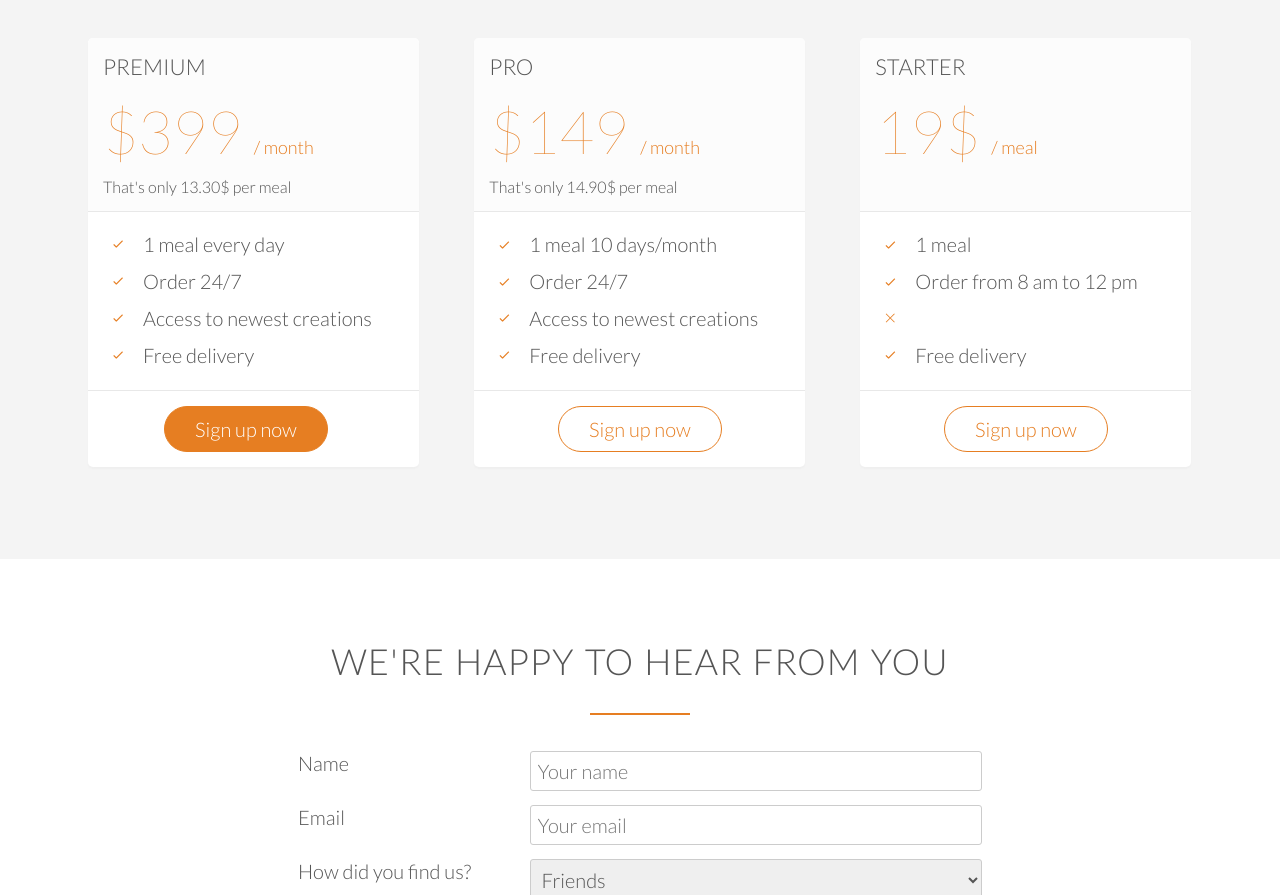
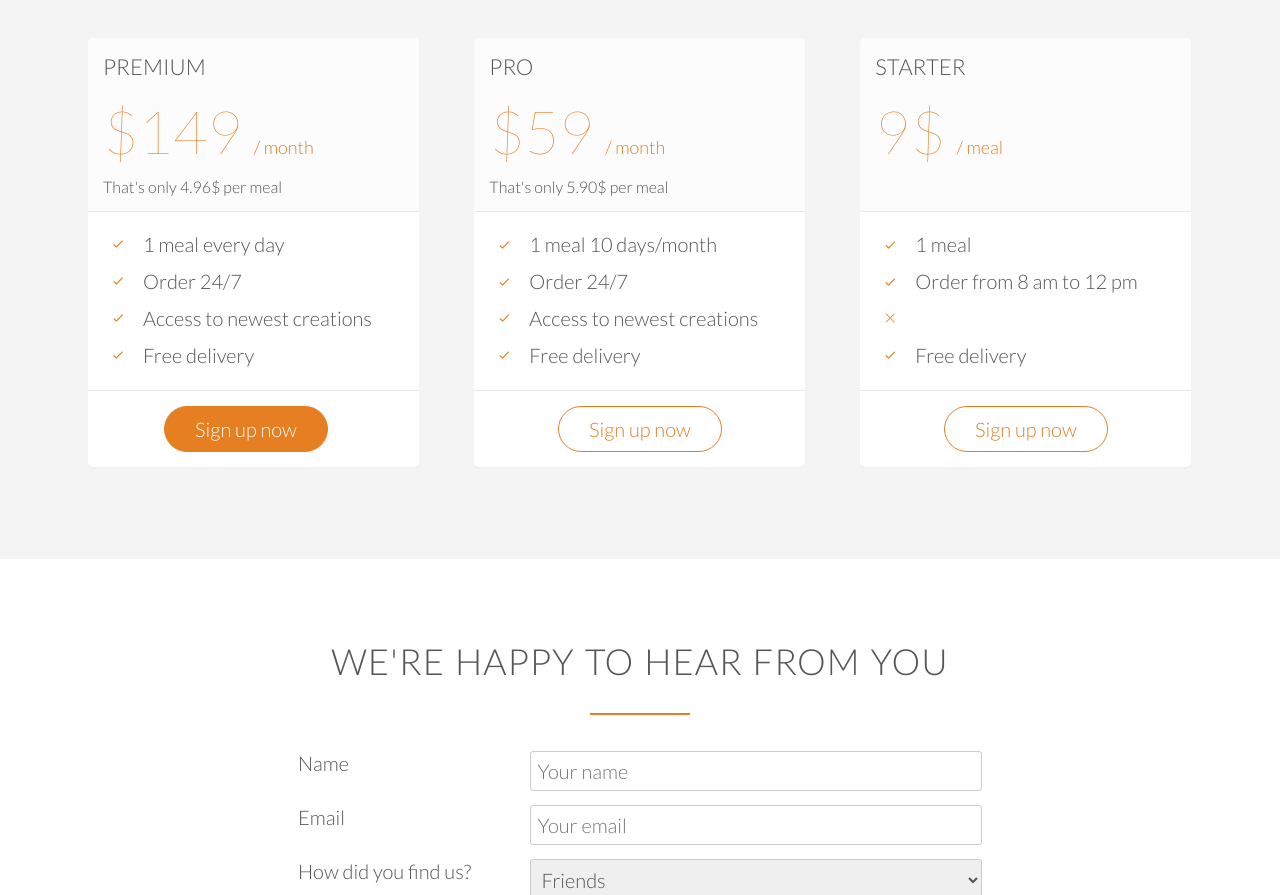
Before and after one commit to thangnguyenviet0307/foodshop, a plain HTML site: page index.html in a window 1280 px wide. Shown: the part 4130-5025 px from the top of the page. Drawn offline with nearby package versions, Linux system fonts and the light colour scheme; a script that the page names is missing; files whose address does not match are found by name.

Commit message:
change price

```diff
--- a/index.html
+++ b/index.html
@@ -302,8 +302,8 @@
                     <div class="plan-box js--wp-4">
                         <div>
                             <h3>Premium</h3>
-                            <p class="plan-price">$399 <span>/ month</span></p>
-                            <p class="plan-price-meal">That's only 13.30$ per meal</p>
+                            <p class="plan-price">$149 <span>/ month</span></p>
+                            <p class="plan-price-meal">That's only 4.96$ per meal</p>
                         </div>
                         <div>
                             <ul>
@@ -322,8 +322,8 @@
                     <div class="plan-box">
                         <div>
                             <h3>Pro</h3>
-                            <p class="plan-price">$149 <span>/ month</span></p>
-                            <p class="plan-price-meal">That's only 14.90$ per meal</p>
+                            <p class="plan-price">$59 <span>/ month</span></p>
+                            <p class="plan-price-meal">That's only 5.90$ per meal</p>
                         </div>
                         <div>
                             <ul>
@@ -342,7 +342,7 @@
                     <div class="plan-box">
                         <div>
                             <h3>Starter</h3>
-                            <p class="plan-price">19$ <span>/ meal</span></p>
+                            <p class="plan-price">9$ <span>/ meal</span></p>
                             <p class="plan-price-meal">&nbsp;</p>
                         </div>
                         <div>
```
